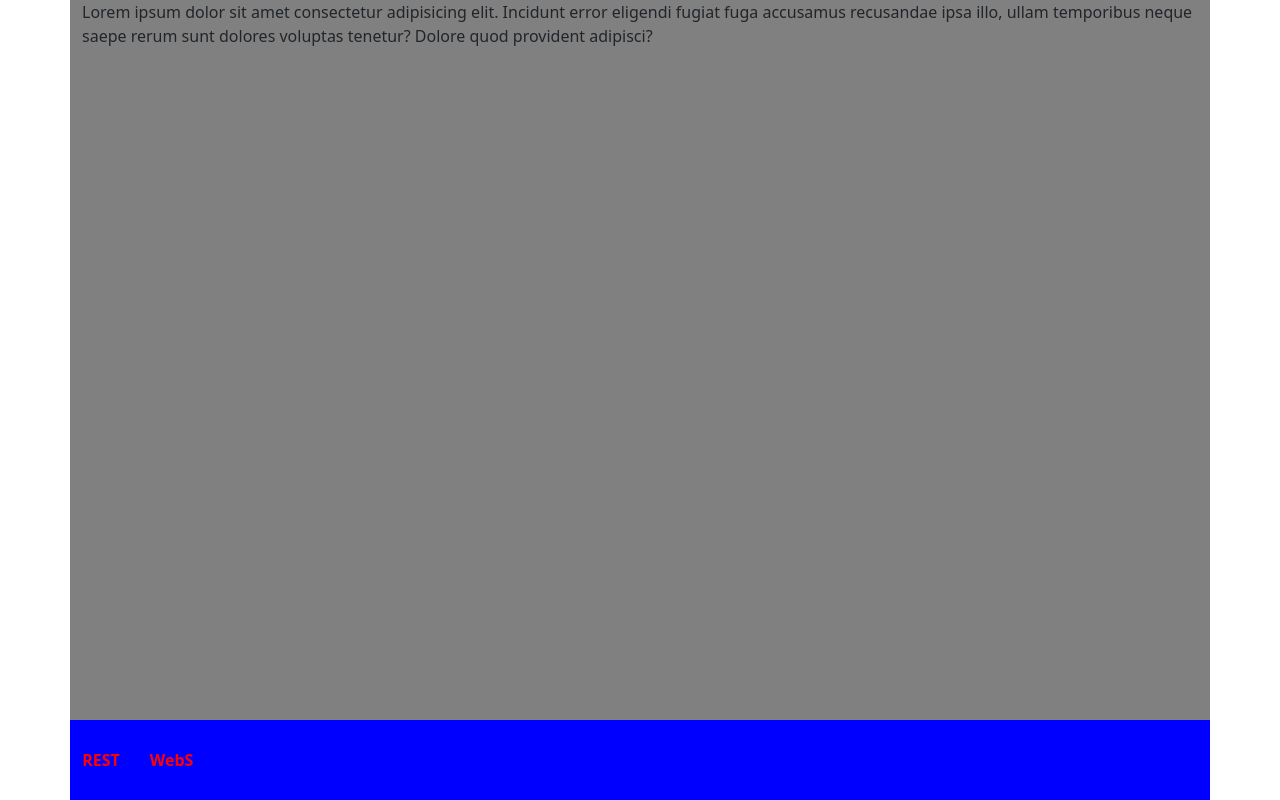
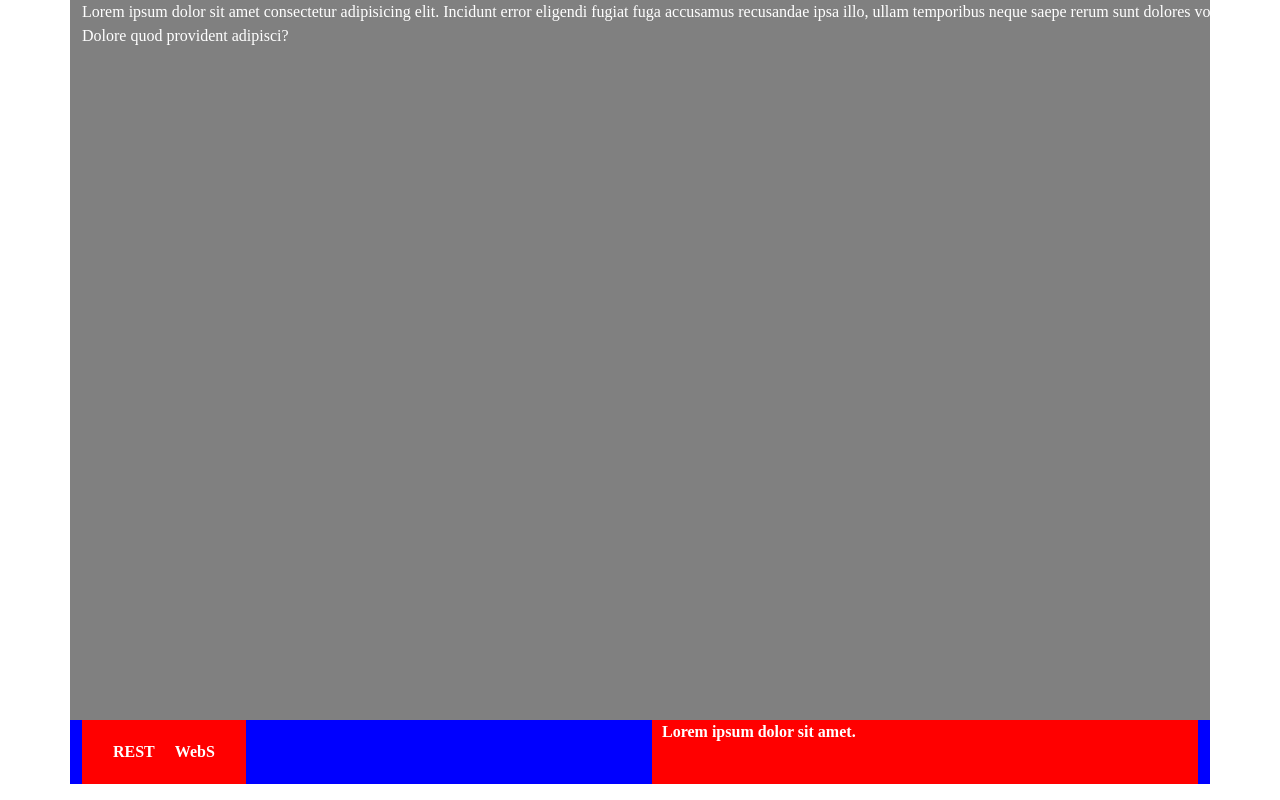
Before and after one commit to cmfraile/socket.io-chatFRONT, an Angular app: page / in a window 1280 px wide. Built offline with nearby package versions, Linux system fonts and the light colour scheme; no server answers.

Commit message:
checkpint que me esta fallando VSC

```diff
--- a/src/app/app.component.html
+++ b/src/app/app.component.html
@@ -1,8 +1,9 @@
-<div class="container contenido">
+<div class="container">
   <div class="row aplicacion"><div class="col">
     Lorem ipsum dolor sit amet consectetur adipisicing elit. Incidunt error eligendi fugiat fuga accusamus recusandae ipsa illo, ullam temporibus neque saepe rerum sunt dolores voluptas tenetur? Dolore quod provident adipisci?
   </div></div>
-  <div class="row pinlogin"><div class="col">
-    <app-ping></app-ping>
-  </div></div>
+  <div class="row pinglogin">
+    <div class="col"><app-ping></app-ping></div>
+    <div class="col"><app-userenter></app-userenter></div>
+  </div>
 </div>
--- a/src/app/app.component.sass
+++ b/src/app/app.component.sass
@@ -1,7 +1,12 @@
 .container
+    overflow: hidden
     .aplicacion
         min-height: 90vh
+        min-width: 100vw
         background-color: grey
-    .pinlogin
-        min-height: 10vh
+    .pinglogin
         background-color: blue
+        max-height: 8vh
+        min-height: 8vh
+        .col
+            min-width: 50%
--- a/src/app/app.module.ts
+++ b/src/app/app.module.ts
@@ -5,11 +5,13 @@ import { HttpClientModule } from '@angular/common/http';
 import { AppRoutingModule } from './app-routing.module';
 import { AppComponent } from './app.component';
 import { PingComponent } from './componentes/ping/ping.component';
+import { UserenterComponent } from './componentes/userenter/userenter.component';
 
 @NgModule({
   declarations: [
     AppComponent,
-    PingComponent
+    PingComponent,
+    UserenterComponent
   ],
   imports: [
     BrowserModule,
--- a/src/app/componentes/ping/ping.component.sass
+++ b/src/app/componentes/ping/ping.component.sass
@@ -1,17 +1,13 @@
 .ping
+    min-height: 100%
+    max-height: 100%
+    max-width: 30%
+    background-color: red
     display: flex
+    flex-direction: row
     justify-content: center
     align-items: center
-    flex-direction: row
     flex-wrap: nowrap
-    min-height: 100%
-    max-width: 10%
     p
+        margin: 0px 10px
         font-weight: 700
-        margin: 0px 15px
-    .wait
-        color: grey
-    .on
-        color: green
-    .off
-        color: red
--- /dev/null
+++ b/src/app/componentes/userenter/userenter.component.html
@@ -0,0 +1,3 @@
+<div class="userenter">
+    <p>Lorem ipsum dolor sit amet.</p>
+</div>
--- /dev/null
+++ b/src/app/componentes/userenter/userenter.component.sass
@@ -0,0 +1,9 @@
+.userenter
+    max-height: 100%
+    min-height: 100%
+    max-width: 100%
+    background-color: red
+    background-color: red
+    p
+        margin: 0px 10px
+        font-weight: 700
--- /dev/null
+++ b/src/app/componentes/userenter/userenter.component.ts
@@ -0,0 +1,15 @@
+import { Component, OnInit } from '@angular/core';
+
+@Component({
+  selector: 'app-userenter',
+  templateUrl: './userenter.component.html',
+  styleUrls: ['./userenter.component.sass']
+})
+export class UserenterComponent implements OnInit {
+
+  constructor() { }
+
+  ngOnInit(): void {
+  }
+
+}
--- a/src/styles.sass
+++ b/src/styles.sass
@@ -1 +1,15 @@
 /* You can add global styles to this file, and also import other style files */
+*
+    margin: 0
+    padding: 0
+    box-sizing: border-box
+    font-family: ubuntu
+    font-size: 16px
+    color: white
+.body
+    background: black
+    padding: 10px 0px
+    min-height: 100vh
+    min-width: 100vw
+.funado
+    display: none
```
Also changed, not shown: 1 other file (tests, documents, lock files or other folders).
